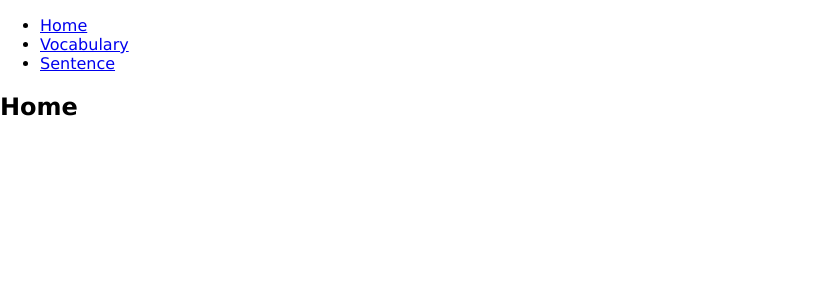
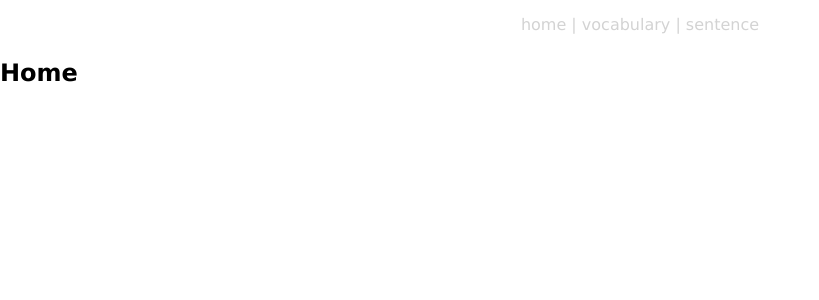
Before and after one commit to ermondel/en-words, a React (Create React App) app: page / in a window 1280 px wide. Shown: the top 300 px of the page, without its empty margins (0-819 px from the left). Built offline with nearby package versions, Linux system fonts and the light colour scheme.

Commit message:
feat: add navigation style

```diff
--- a/src/App.js
+++ b/src/App.js
@@ -9,9 +9,9 @@ const App = () => (
             <header>
                 <nav>
                     <ul>
-                        <li><Link to="/">Home</Link></li>
-                        <li><Link to="/vocabulary/">Vocabulary</Link></li>
-                        <li><Link to="/sentence/">Sentence</Link></li>
+                        <li><Link to="/">home</Link> | </li>
+                        <li><Link to="/vocabulary/">vocabulary</Link> | </li>
+                        <li><Link to="/sentence/">sentence</Link></li>
                     </ul>
                 </nav>
             </header>
--- a/src/index.css
+++ b/src/index.css
@@ -1 +1,8 @@
 body { font-family: Verdana, Geneva, Tahoma, sans-serif; font-size: 16px; margin: 0; padding: 0; }
+
+header { margin: 15px auto 25px auto; width: 300px; }
+header nav { text-align: center; }
+header nav ul { margin: 0; padding: 0px; list-style-type: none; }
+header nav ul li { margin: 0; padding: 0px; display: inline; color: lightgray; }
+header nav ul li a { text-decoration: none; color: lightgray; }
+header nav ul li a:hover { color: teal; }
```
